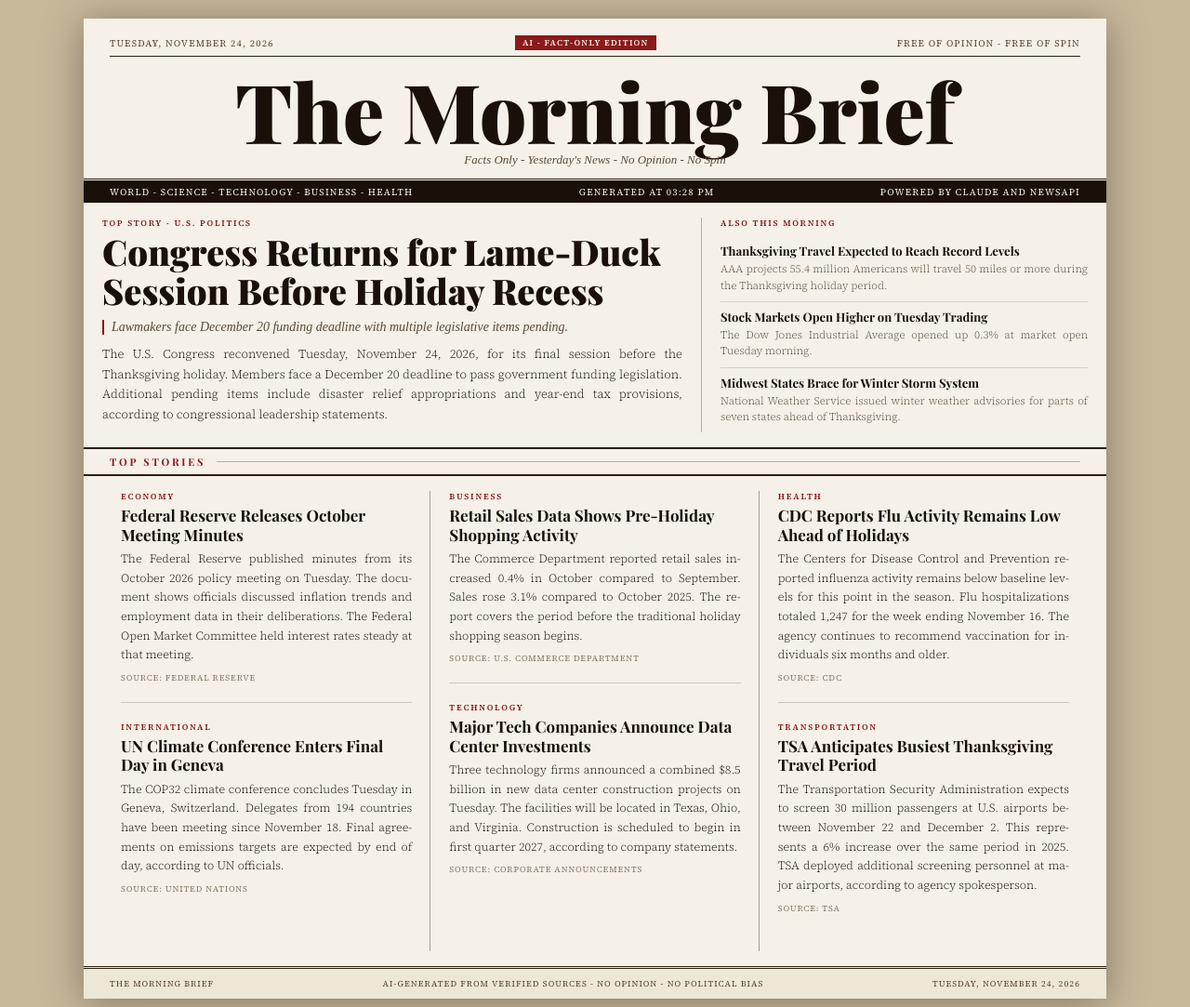
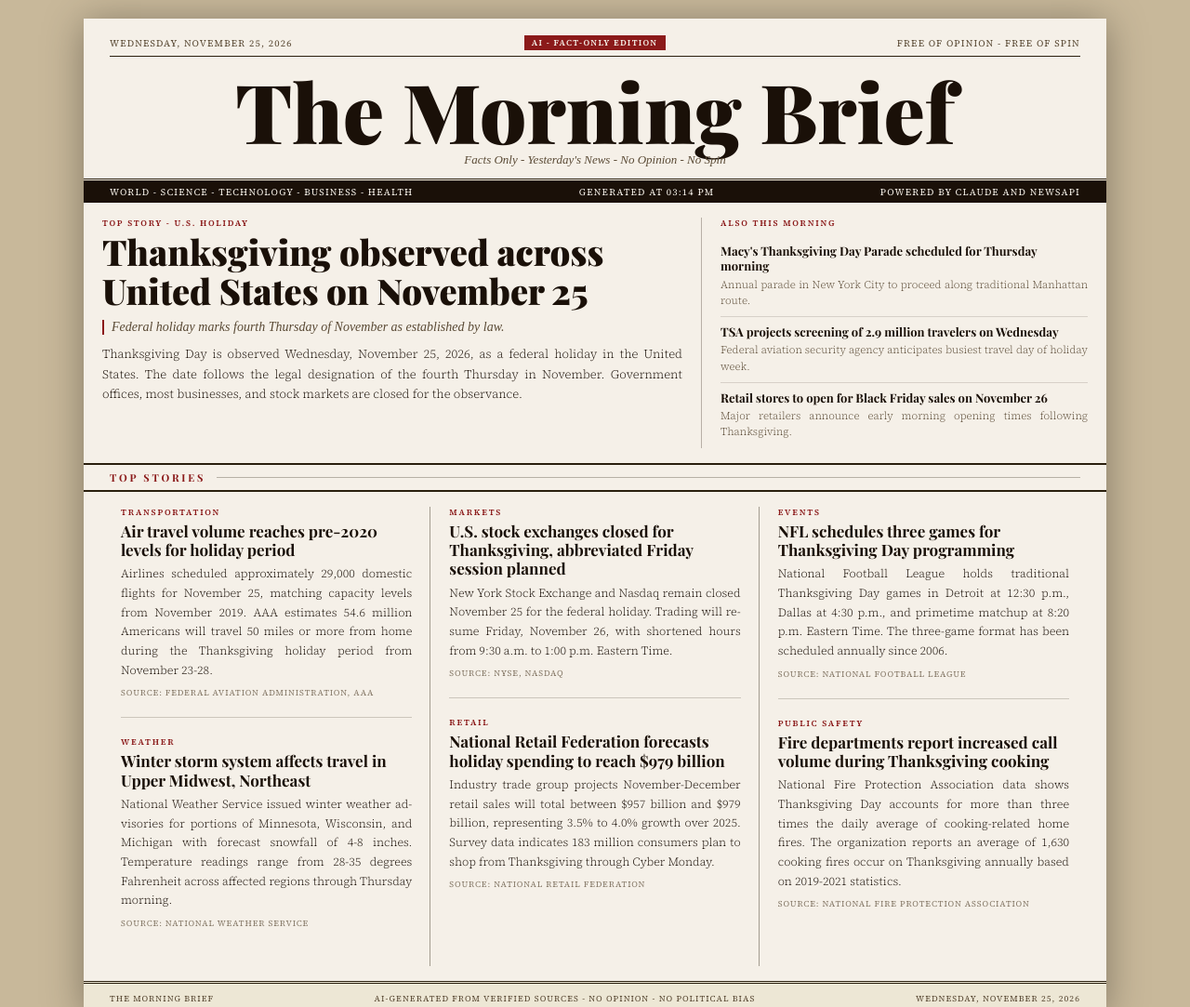
Before and after one commit to SolariMun/Morning-brief, a plain HTML site: page index.html in a window 1280 px wide. Shown: the top 1083 px of the page at 93% size. Drawn offline with nearby package versions, Linux system fonts and the light colour scheme; a web font is replaced by a local one.

Commit message:
Morning edition 2026-11-25

```diff
--- a/index.html
+++ b/index.html
@@ -3,7 +3,7 @@
 <head>
 <meta charset="UTF-8">
 <meta name="viewport" content="width=device-width, initial-scale=1.0">
-<title>The Morning Brief - Tuesday, November 24, 2026</title>
+<title>The Morning Brief - Wednesday, November 25, 2026</title>
 <link href="https://fonts.googleapis.com/css2?family=Playfair+Display:ital,wght@0,400;0,700;0,900;1,400&family=IM+Fell+English:ital@0;1&family=Source+Serif+4:ital,wght@0,300;0,400;0,600;1,300;1,400&display=swap" rel="stylesheet">
 <style>
 *,*::before,*::after{box-sizing:border-box;margin:0;padding:0}
@@ -47,7 +47,7 @@ body{background:#c8b89a;font-family:'Source Serif 4',Georgia,serif;color:var(--i
 <div class="page">
 <div class="masthead">
 <div class="masthead-top">
-<div>Tuesday, November 24, 2026</div>
+<div>Wednesday, November 25, 2026</div>
 <span class="ai-badge">AI - Fact-Only Edition</span>
 <div>Free of Opinion - Free of Spin</div>
 </div>
@@ -58,31 +58,31 @@ body{background:#c8b89a;font-family:'Source Serif 4',Georgia,serif;color:var(--i
 </div>
 <div class="edition-bar">
 <span>World - Science - Technology - Business - Health</span>
-<span>Generated at 03:28 PM</span>
+<span>Generated at 03:14 PM</span>
 <span>Powered by Claude and NewsAPI</span>
 </div>
 <div class="lead-story">
 <div>
-<div class="article-label">Top Story - U.S. Politics</div>
-<h2 class="lead-headline">Congress Returns for Lame-Duck Session Before Holiday Recess</h2>
-<div class="lead-subhead">Lawmakers face December 20 funding deadline with multiple legislative items pending.</div>
-<p>The U.S. Congress reconvened Tuesday, November 24, 2026, for its final session before the Thanksgiving holiday. Members face a December 20 deadline to pass government funding legislation. Additional pending items include disaster relief appropriations and year-end tax provisions, according to congressional leadership statements.</p>
+<div class="article-label">Top Story - U.S. Holiday</div>
+<h2 class="lead-headline">Thanksgiving observed across United States on November 25</h2>
+<div class="lead-subhead">Federal holiday marks fourth Thursday of November as established by law.</div>
+<p>Thanksgiving Day is observed Wednesday, November 25, 2026, as a federal holiday in the United States. The date follows the legal designation of the fourth Thursday in November. Government offices, most businesses, and stock markets are closed for the observance.</p>
 </div>
 <div class="lead-aside">
 <div class="aside-label">Also This Morning</div>
-<div class="aside-item"><h3>Thanksgiving Travel Expected to Reach Record Levels</h3><p>AAA projects 55.4 million Americans will travel 50 miles or more during the Thanksgiving holiday period.</p></div><div class="aside-item"><h3>Stock Markets Open Higher on Tuesday Trading</h3><p>The Dow Jones Industrial Average opened up 0.3% at market open Tuesday morning.</p></div><div class="aside-item"><h3>Midwest States Brace for Winter Storm System</h3><p>National Weather Service issued winter weather advisories for parts of seven states ahead of Thanksgiving.</p></div>
+<div class="aside-item"><h3>Macy's Thanksgiving Day Parade scheduled for Thursday morning</h3><p>Annual parade in New York City to proceed along traditional Manhattan route.</p></div><div class="aside-item"><h3>TSA projects screening of 2.9 million travelers on Wednesday</h3><p>Federal aviation security agency anticipates busiest travel day of holiday week.</p></div><div class="aside-item"><h3>Retail stores to open for Black Friday sales on November 26</h3><p>Major retailers announce early morning opening times following Thanksgiving.</p></div>
 </div>
 </div>
 <div class="section-label"><span>Top Stories</span></div>
 <div class="columns">
-<div class="col"><div class="article"><div class="article-label">Economy</div><h2>Federal Reserve Releases October Meeting Minutes</h2><p>The Federal Reserve published minutes from its October 2026 policy meeting on Tuesday. The document shows officials discussed inflation trends and employment data in their deliberations. The Federal Open Market Committee held interest rates steady at that meeting.</p><span class="source-tag">Source: Federal Reserve</span></div><div class="article"><div class="article-label">International</div><h2>UN Climate Conference Enters Final Day in Geneva</h2><p>The COP32 climate conference concludes Tuesday in Geneva, Switzerland. Delegates from 194 countries have been meeting since November 18. Final agreements on emissions targets are expected by end of day, according to UN officials.</p><span class="source-tag">Source: United Nations</span></div></div>
-<div class="col"><div class="article"><div class="article-label">Business</div><h2>Retail Sales Data Shows Pre-Holiday Shopping Activity</h2><p>The Commerce Department reported retail sales increased 0.4% in October compared to September. Sales rose 3.1% compared to October 2025. The report covers the period before the traditional holiday shopping season begins.</p><span class="source-tag">Source: U.S. Commerce Department</span></div><div class="article"><div class="article-label">Technology</div><h2>Major Tech Companies Announce Data Center Investments</h2><p>Three technology firms announced a combined $8.5 billion in new data center construction projects on Tuesday. The facilities will be located in Texas, Ohio, and Virginia. Construction is scheduled to begin in first quarter 2027, according to company statements.</p><span class="source-tag">Source: Corporate announcements</span></div></div>
-<div class="col"><div class="article"><div class="article-label">Health</div><h2>CDC Reports Flu Activity Remains Low Ahead of Holidays</h2><p>The Centers for Disease Control and Prevention reported influenza activity remains below baseline levels for this point in the season. Flu hospitalizations totaled 1,247 for the week ending November 16. The agency continues to recommend vaccination for individuals six months and older.</p><span class="source-tag">Source: CDC</span></div><div class="article"><div class="article-label">Transportation</div><h2>TSA Anticipates Busiest Thanksgiving Travel Period</h2><p>The Transportation Security Administration expects to screen 30 million passengers at U.S. airports between November 22 and December 2. This represents a 6% increase over the same period in 2025. TSA deployed additional screening personnel at major airports, according to agency spokesperson.</p><span class="source-tag">Source: TSA</span></div></div>
+<div class="col"><div class="article"><div class="article-label">Transportation</div><h2>Air travel volume reaches pre-2020 levels for holiday period</h2><p>Airlines scheduled approximately 29,000 domestic flights for November 25, matching capacity levels from November 2019. AAA estimates 54.6 million Americans will travel 50 miles or more from home during the Thanksgiving holiday period from November 23-28.</p><span class="source-tag">Source: Federal Aviation Administration, AAA</span></div><div class="article"><div class="article-label">Weather</div><h2>Winter storm system affects travel in Upper Midwest, Northeast</h2><p>National Weather Service issued winter weather advisories for portions of Minnesota, Wisconsin, and Michigan with forecast snowfall of 4-8 inches. Temperature readings range from 28-35 degrees Fahrenheit across affected regions through Thursday morning.</p><span class="source-tag">Source: National Weather Service</span></div></div>
+<div class="col"><div class="article"><div class="article-label">Markets</div><h2>U.S. stock exchanges closed for Thanksgiving, abbreviated Friday session planned</h2><p>New York Stock Exchange and Nasdaq remain closed November 25 for the federal holiday. Trading will resume Friday, November 26, with shortened hours from 9:30 a.m. to 1:00 p.m. Eastern Time.</p><span class="source-tag">Source: NYSE, Nasdaq</span></div><div class="article"><div class="article-label">Retail</div><h2>National Retail Federation forecasts holiday spending to reach $979 billion</h2><p>Industry trade group projects November-December retail sales will total between $957 billion and $979 billion, representing 3.5% to 4.0% growth over 2025. Survey data indicates 183 million consumers plan to shop from Thanksgiving through Cyber Monday.</p><span class="source-tag">Source: National Retail Federation</span></div></div>
+<div class="col"><div class="article"><div class="article-label">Events</div><h2>NFL schedules three games for Thanksgiving Day programming</h2><p>National Football League holds traditional Thanksgiving Day games in Detroit at 12:30 p.m., Dallas at 4:30 p.m., and primetime matchup at 8:20 p.m. Eastern Time. The three-game format has been scheduled annually since 2006.</p><span class="source-tag">Source: National Football League</span></div><div class="article"><div class="article-label">Public Safety</div><h2>Fire departments report increased call volume during Thanksgiving cooking</h2><p>National Fire Protection Association data shows Thanksgiving Day accounts for more than three times the daily average of cooking-related home fires. The organization reports an average of 1,630 cooking fires occur on Thanksgiving annually based on 2019-2021 statistics.</p><span class="source-tag">Source: National Fire Protection Association</span></div></div>
 </div>
 <div class="footer">
 <span>The Morning Brief</span>
 <span>AI-generated from verified sources - No opinion - No political bias</span>
-<span>Tuesday, November 24, 2026</span>
+<span>Wednesday, November 25, 2026</span>
 </div>
 </div>
 </body>
```
